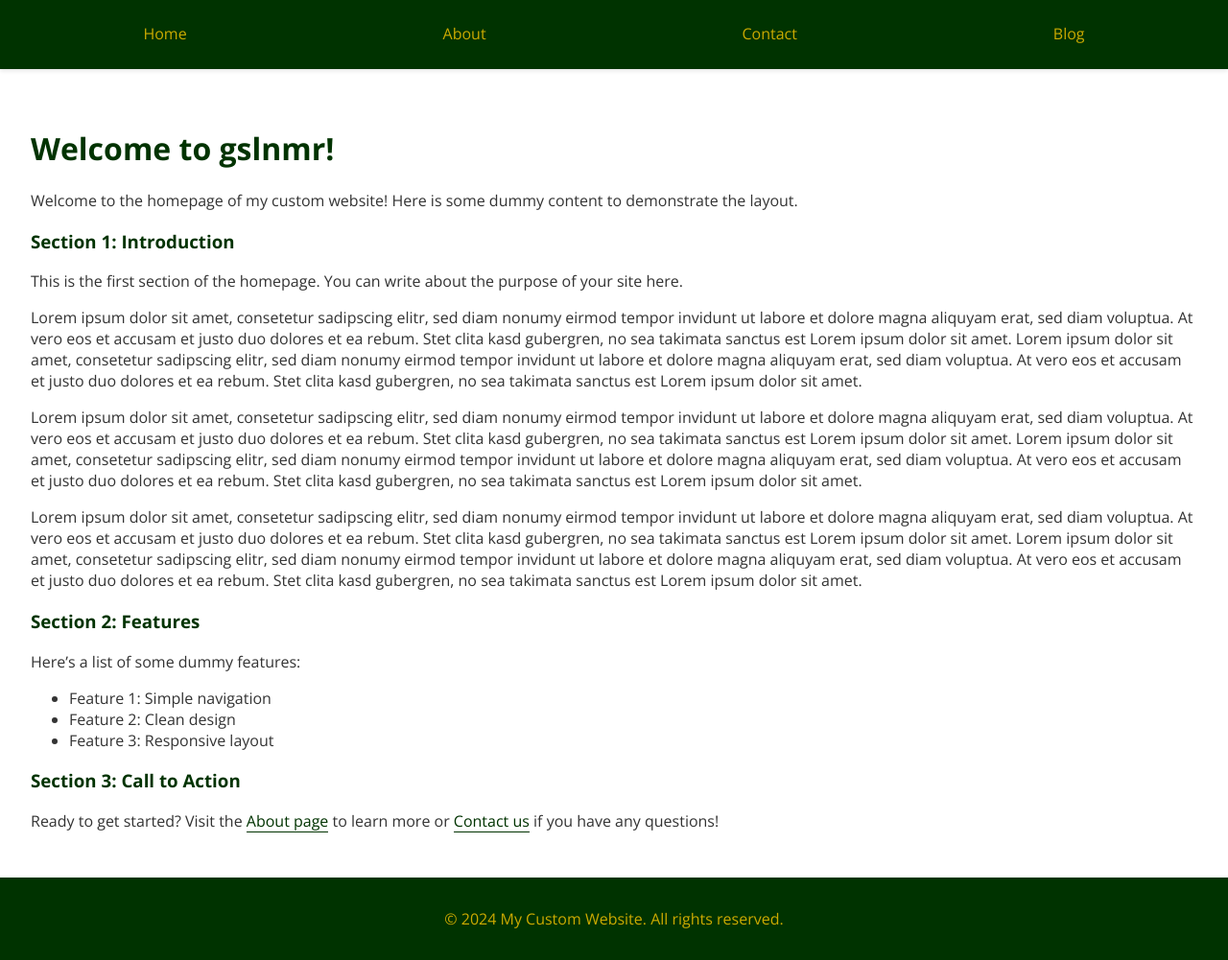
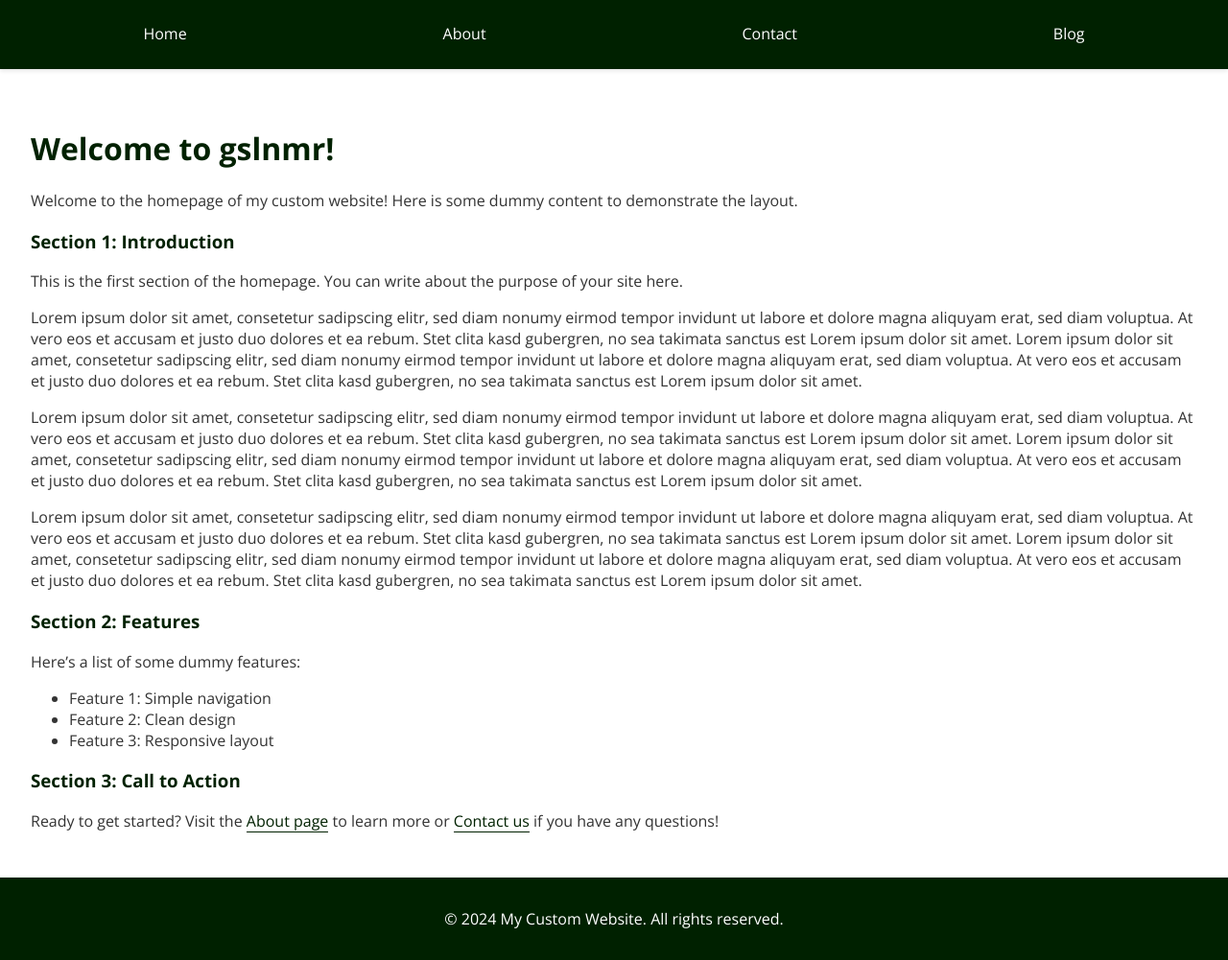
Before and after one commit to schminho/schminho.github.io, a Jekyll site: the page built from index.md, in a window 1280 px wide and 1001 px high. Shown: the whole window at 96% size. Built offline with Jekyll 4.4.1, drawn with Linux system fonts in a browser that asks for light colours.

Commit message:
Update style.css

```diff
--- a/assets/css/style.css
+++ b/assets/css/style.css
@@ -9,8 +9,8 @@ body {
 
 /* Header Styling */
 header {
-    background-color: #003300; /* Darker green background */
-    color: #CCAA00; /* Darker gold text */
+    background-color: #002100; /* Darker green background */
+    color: #FFFFFF; /* White text */
     position: fixed;
     width: 100%;
     top: 0;
@@ -25,7 +25,7 @@ nav {
 }
 
 nav a {
-    color: #CCAA00; /* Darker gold links */
+    color: #FFFFFF; /* White links */
     text-decoration: none;
     padding: 0.5rem 1rem;
     transition: color 0.3s ease, border-bottom 0.3s ease;
@@ -33,8 +33,8 @@ nav a {
 }
 
 nav a:hover {
-    color: #B38F00; /* Even darker gold on hover */
-    border-bottom: 2px solid #B38F00; /* Matching underline */
+    color: #CCCCCC; /* Slightly lighter white on hover */
+    border-bottom: 2px solid #CCCCCC; /* Matching underline */
 }
 
 /* Main content area */
@@ -45,13 +45,13 @@ main {
 
 /* Headings styling */
 h1, h2, h3 {
-    color: #003300; /* Darker green for headings */
+    color: #002100; /* Darker green for headings */
 }
 
 /* Button styling */
 button {
-    background-color: #003300; /* Darker green */
-    color: #FFFFFF;
+    background-color: #002100; /* Darker green */
+    color: #FFFFFF; /* White text */
     border: none;
     padding: 0.75rem 1.5rem;
     cursor: pointer;
@@ -60,27 +60,27 @@ button {
 }
 
 button:hover {
-    background-color: #002200; /* Even darker green */
+    background-color: #001800; /* Even darker green */
     transform: scale(1.05); /* Slight zoom effect */
 }
 
 /* Footer Styling */
 footer {
-    background-color: #003300; /* Darker green background */
-    color: #CCAA00; /* Darker gold text */
+    background-color: #002100; /* Darker green background */
+    color: #FFFFFF; /* White text */
     text-align: center;
     padding: 1rem;
 }
 
 /* Link styling in the content area */
 main a {
-    color: #003300; /* Darker green for links */
+    color: #002100; /* Darker green for links */
     text-decoration: none;
-    border-bottom: 1px solid #003300; /* Subtle underline */
+    border-bottom: 1px solid #002100; /* Subtle underline */
     transition: color 0.3s ease, border-bottom 0.3s ease;
 }
 
 main a:hover {
-    color: #CCAA00; /* Darker gold on hover */
-    border-bottom: 1px solid #CCAA00; /* Matching underline */
+    color: #FFFFFF; /* White on hover */
+    border-bottom: 1px solid #FFFFFF; /* Matching underline */
 }
```
